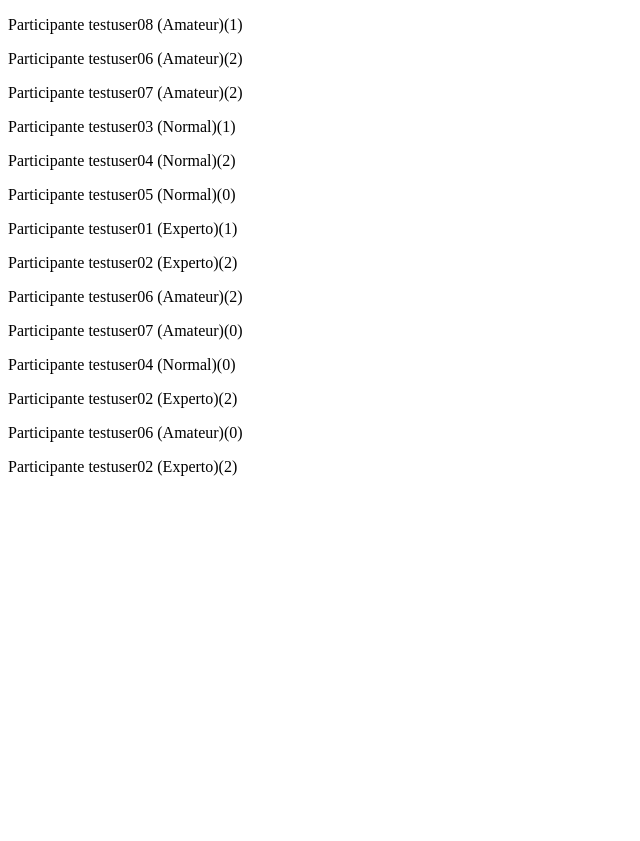
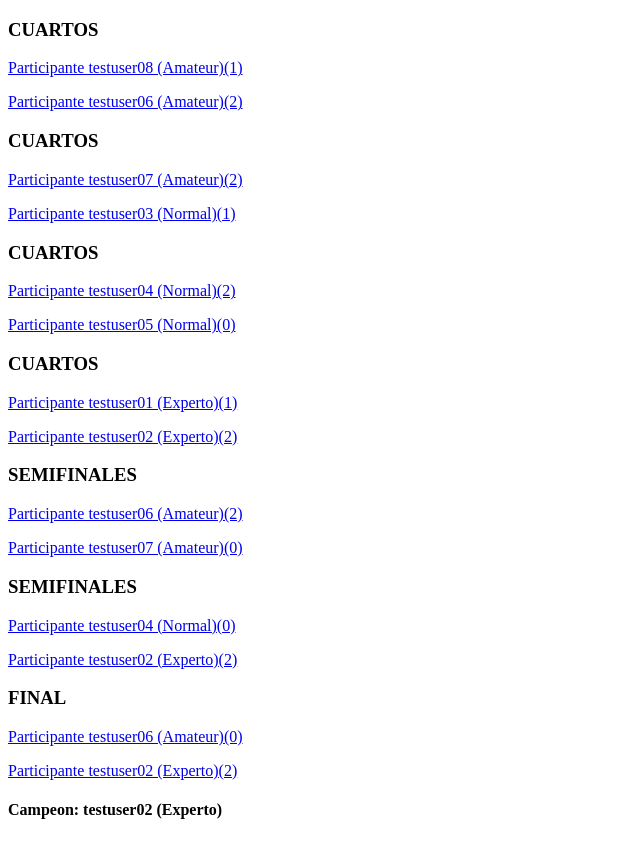
Before and after one commit to Asiersaor/Torneo_videojuegos, a Django app: page /vista_torneo_rl/ in a window 1280 px wide. Shown: the part 65-906 px from the top of the page, without its empty margins (0-640 px from the left). Before the commit the page ends 541 px from the top, so only its background shows below. Run offline with Django 5.2, Linux system fonts and the light colour scheme; a user stored in the database is signed in; data comes from the database, SQL or seed files in the repository; both versions use the stored data as it was after the commit.

Commit message:
28/09/26 11:30 - Commit_09 Bracket finalizado

```diff
--- a/torneo_rl/home/templates/home/inicio.html
+++ b/torneo_rl/home/templates/home/inicio.html
@@ -13,6 +13,7 @@
     <h1>Campeonato oficial Psyonix.</h1>
     <h2>Demuestra tu habilidad.</h2>
     <p>Campeonato oficial aprobado por Psyonix, demuestra que eres el mejor jugador de Rocket League participando en nuestro torneo oficial, con premios canjeables dentro del propio juego. Mucha suerte contendiente, y a por todas.</p>
+    <a href="{% url 'vista_torneo_rl' %}">Acceso a Torneo</a>
 </div>
 
 {% endblock %}
--- a/torneo_rl/torneo/templates/torneo/vista_torneo.html
+++ b/torneo_rl/torneo/templates/torneo/vista_torneo.html
@@ -3,40 +3,58 @@
 {% block content %}
     {% for rondas in enfrentamientos %}
         {% if rondas.ronda == "CUARTOS" %}
+            <h3>CUARTOS</h3>
+            {% if user.rol == "admin" %}<a href="{% url 'encuentros_torneo_rl' rondas.id %}">{% endif %}
                 {% if rondas.participante_1 == mi_inscripcion %}
                     <p class="resaltado">Participante {{ rondas.participante_1 }}({{rondas.victorias_participante_1}})</p>
                 {% else %}
                     <p>Participante {{ rondas.participante_1 }}({{rondas.victorias_participante_1}})</p>
                 {% endif %}
+            {% if user.rol == "admin" %}</a>{% endif %}
+            {% if user.rol == "admin" %}<a href="{% url 'encuentros_torneo_rl' rondas.id %}">{% endif %}
                 {% if rondas.participante_2 == mi_inscripcion %}
                     <p class="resaltado">Participante {{ rondas.participante_2 }}({{rondas.victorias_participante_2}})</p>
                 {% else %}
                     <p>Participante {{ rondas.participante_2 }}({{rondas.victorias_participante_2}})</p>
                 {% endif %}
+            {% if user.rol == "admin" %}</a>{% endif %}
         {% endif %}
         {% if rondas.ronda == "SEMIFINALES" %}
+            <h3>SEMIFINALES</h3>
+            {% if user.rol == "admin" %}<a href="{% url 'encuentros_torneo_rl' rondas.id %}">{% endif %}
                 {% if rondas.participante_1 == mi_inscripcion %}
                     <p class="resaltado">Participante {{ rondas.participante_1 }}({{rondas.victorias_participante_1}})</p>
                 {% else %}
                     <p>Participante {{ rondas.participante_1 }}({{rondas.victorias_participante_1}})</p>
                 {% endif %}
+            {% if user.rol == "admin" %}</a>{% endif %}
+            {% if user.rol == "admin" %}<a href="{% url 'encuentros_torneo_rl' rondas.id %}">{% endif %}
                 {% if rondas.participante_2 == mi_inscripcion %}
                     <p class="resaltado">Participante {{ rondas.participante_2 }}({{rondas.victorias_participante_2}})</p>
                 {% else %}
                     <p>Participante {{ rondas.participante_2 }}({{rondas.victorias_participante_2}})</p>
                 {% endif %}
+            {% if user.rol == "admin" %}</a>{% endif %}
         {% endif %}
         {% if rondas.ronda == "FINAL" %}
+            <h3>FINAL</h3>
+            {% if user.rol == "admin" %}<a href="{% url 'encuentros_torneo_rl' rondas.id %}">{% endif %}
                 {% if rondas.participante_1 == mi_inscripcion %}
                     <p class="resaltado">Participante {{ rondas.participante_1 }}({{rondas.victorias_participante_1}})</p>
                 {% else %}
                     <p>Participante {{ rondas.participante_1 }}({{rondas.victorias_participante_1}})</p>
                 {% endif %}
+            {% if user.rol == "admin" %}</a>{% endif %}
+            {% if user.rol == "admin" %}<a href="{% url 'encuentros_torneo_rl' rondas.id %}">{% endif %}
                 {% if rondas.participante_2 == mi_inscripcion %}
                     <p class="resaltado">Participante {{ rondas.participante_2 }}({{rondas.victorias_participante_2}})</p>
                 {% else %}
                     <p>Participante {{ rondas.participante_2 }}({{rondas.victorias_participante_2}})</p>
                 {% endif %}
+            {% if user.rol == "admin" %}</a>{% endif %}
+            {% if rondas.ganador_enfrentamiento %}
+                <h4>Campeon: {{ rondas.ganador_enfrentamiento }}</h4>
+            {% endif %}
         {% endif %}
     {% endfor %}
 {% endblock %}
--- a/torneo_rl/torneo/views.py
+++ b/torneo_rl/torneo/views.py
@@ -29,6 +29,7 @@ def generar_torneo(request):
     semifinal_1.save()
     semifinal_2.siguiente_enfrentamiento = final
     semifinal_2.save()
+    return redirect("vista_torneo_rl")
 def encuentros(request, id):
     if request.user.rol != "admin":
         return redirect("home")
```
Also changed, not shown: torneo_rl/db.sqlite3. Lines whose indentation alone changed are shown as unchanged.
